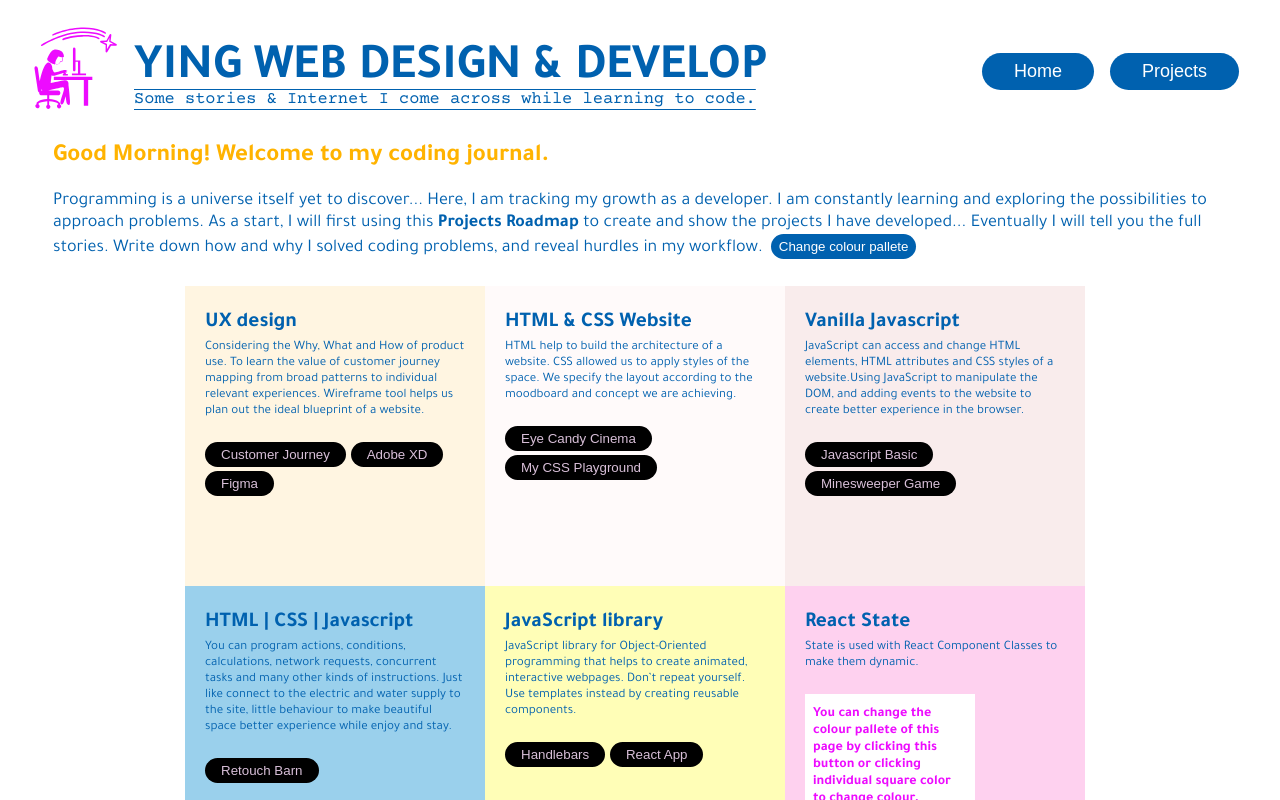
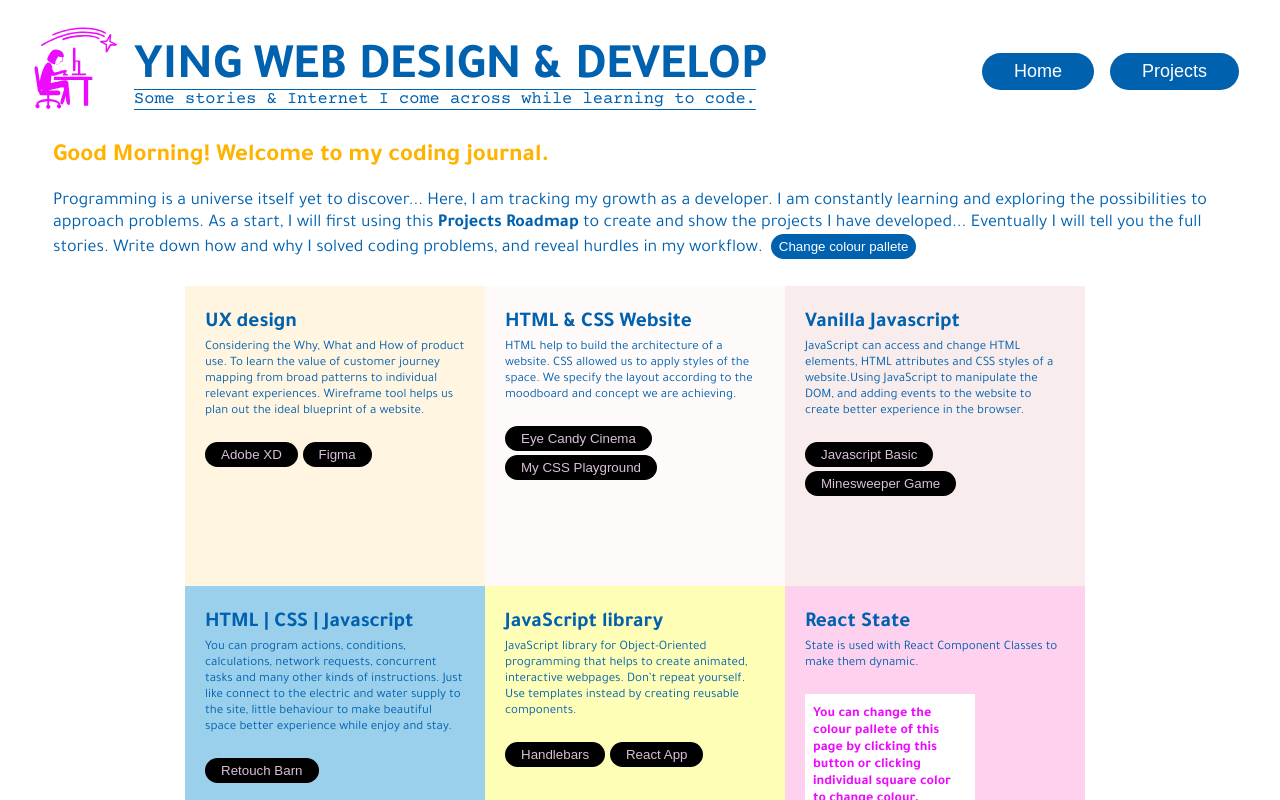
Before and after one commit to YingCG/dev-journal, a React (Create React App) app: page /projects in a window 1280 px wide. Shown: the top 800 px of the page. Built offline with nearby package versions, Linux system fonts and the light colour scheme; a web font is replaced by a local one.

Commit message:
hide unprepared link

```diff
--- a/src/data/projectroadmap.js
+++ b/src/data/projectroadmap.js
@@ -4,11 +4,11 @@ const projects = [
         title: "UX design",
         description: "Considering the Why, What and How of product use. To learn the value of customer journey mapping from broad patterns to individual relevant experiences. Wireframe tool helps us plan out the ideal blueprint of a website.",
         links: [
-          {
-          title: "Customer Journey",
-          url: "/projects/uxdesign",
-          route: true
-        },
+        //   {
+        //   title: "Customer Journey",
+        //   url: "/projects/uxdesign",
+        //   route: true
+        // },
         {
           title: "Adobe XD",
           url: "https://xd.adobe.com/view/5bee77bc-6104-48b2-b6ab-e0dbcecbaaf7-0ebd/"
```
